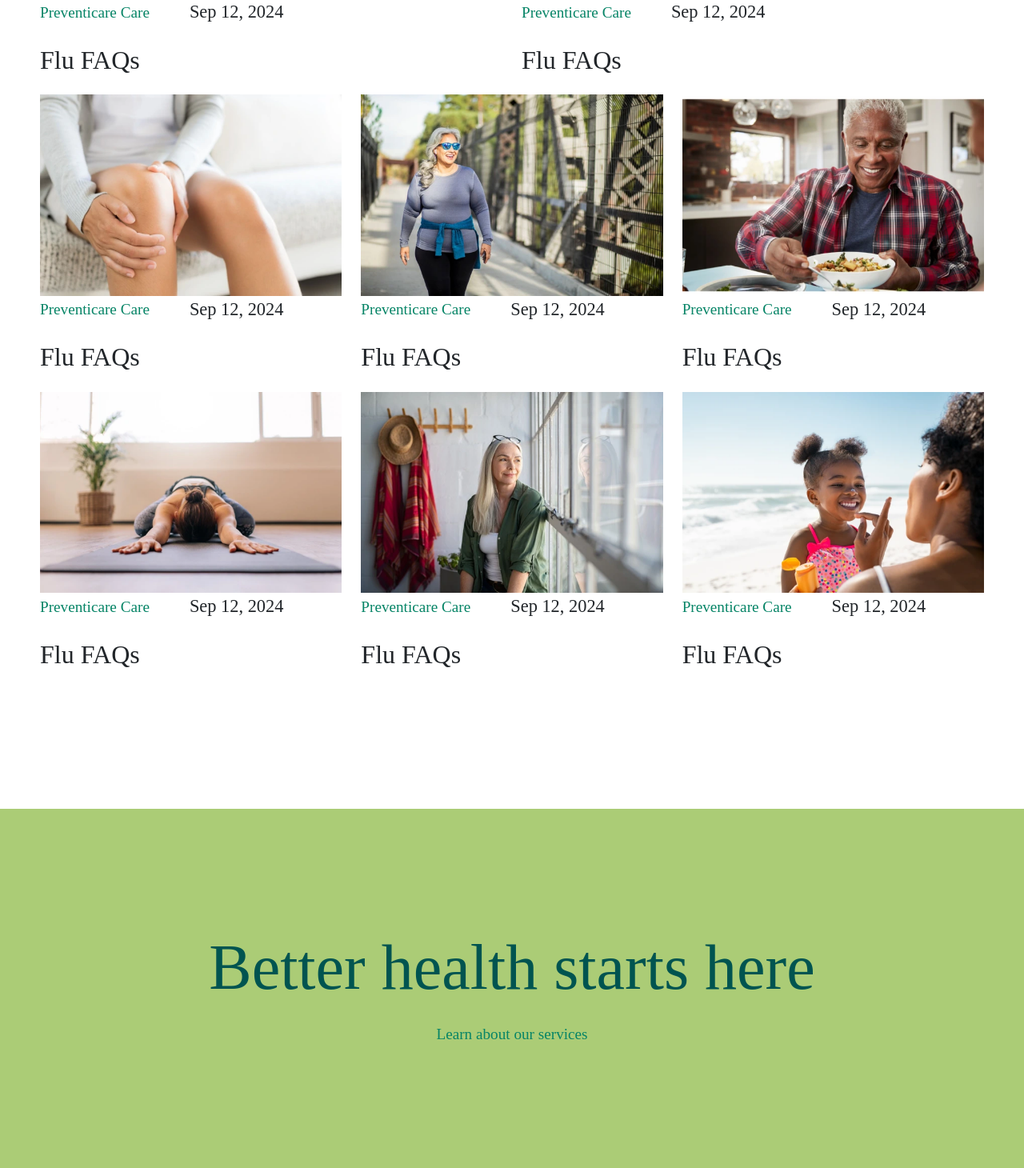
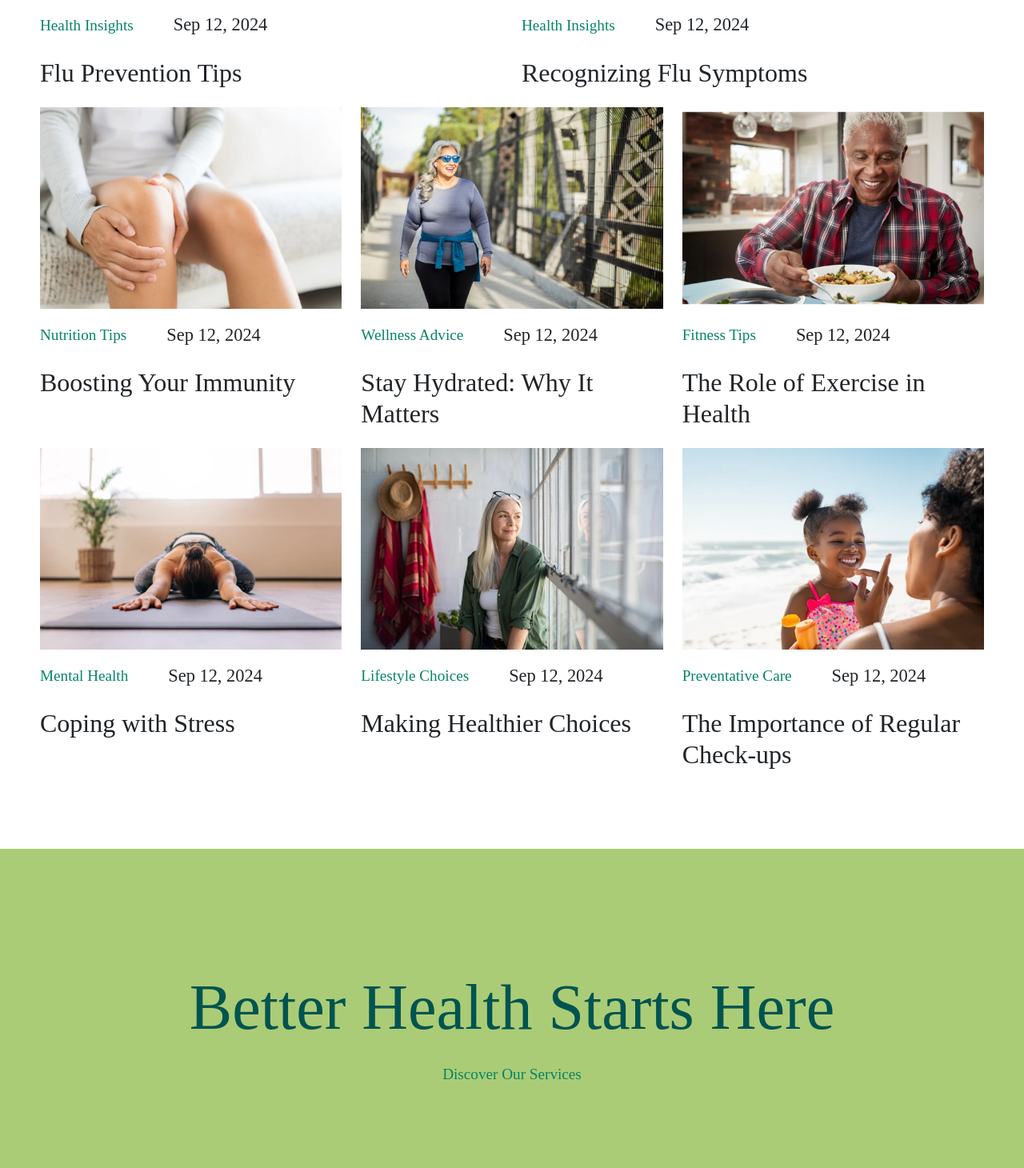
Before and after one commit to LinoKhan1/healthcare, a React (Vite) app: page /blogs in a window 1280 px wide. Shown: the part 830-2290 px from the top of the page at 80% size. Built offline with nearby package versions, Linux system fonts and the light colour scheme; a web font is replaced by a local one.

Commit message:
feat(blog-page): optimized code and added media queries

```diff
--- a/src/pages/blog/Blog.jsx
+++ b/src/pages/blog/Blog.jsx
@@ -1,4 +1,7 @@
+// React
 import React from "react";
+
+// Assets
 import Blog_img1 from '../../assets/images/Blog_img1.webp';
 import Blog_img2 from '../../assets/images/Blog_img2.webp';
 import Blog_img3 from '../../assets/images/Blog_img3.webp';
@@ -10,160 +13,82 @@ import Blog_img8 from '../../assets/images/Blog_img8.webp';
 import Blog_img9 from '../../assets/images/Blog_img9.webp';
 import Blog_img10 from '../../assets/images/Blog_img10.webp';
 import Blog_img11 from '../../assets/images/Blog_img11.webp';
+
+// CSS & Styles
 import './blog.scss';
 
+const blogEntries = [
+    { img: Blog_img1, title: "Flu Prevention Tips", subtitle: "Health Insights", date: "Sep 12, 2024", alt: "Health tips for flu season" },
+    { img: Blog_img3, title: "Recognizing Flu Symptoms", subtitle: "Health Insights", date: "Sep 12, 2024", alt: "Understanding flu symptoms" },
+    { img: Blog_img2, title: "Boosting Your Immunity", subtitle: "Nutrition Tips", date: "Sep 12, 2024", alt: "Nutrition for a strong immune system" },
+    { img: Blog_img4, title: "Stay Hydrated: Why It Matters", subtitle: "Wellness Advice", date: "Sep 12, 2024", alt: "Importance of hydration" },
+    { img: Blog_img5, title: "The Role of Exercise in Health", subtitle: "Fitness Tips", date: "Sep 12, 2024", alt: "Exercise and health" },
+    { img: Blog_img6, title: "Coping with Stress", subtitle: "Mental Health", date: "Sep 12, 2024", alt: "Mental health awareness" },
+    { img: Blog_img7, title: "Making Healthier Choices", subtitle: "Lifestyle Choices", date: "Sep 12, 2024", alt: "Healthy lifestyle tips" },
+    { img: Blog_img8, title: "The Importance of Regular Check-ups", subtitle: "Preventative Care", date: "Sep 12, 2024", alt: "Routine check-ups" },
+    { img: Blog_img9, title: "Latest in Healthcare Technology", subtitle: "Health Innovations", date: "Sep 12, 2024", alt: "Advancements in healthcare" },
+    { img: Blog_img10, title: "Engaging in Community Health", subtitle: "Community Care", date: "Sep 12, 2024", alt: "Community health initiatives" },
+    { img: Blog_img11, title: "Join Our Wellness Initiatives", subtitle: "Wellness Programs", date: "Sep 12, 2024", alt: "Healthy lifestyle programs" },
+];
 
-
+// Reusable Blog Entry Component
+const BlogEntry = ({ img, title, subtitle, date, alt }) => (
+    <div className="col col-general">
+        <img className="img-fluid" src={img} alt={alt} loading="lazy" />
+        <span>
+            <h3>{subtitle}</h3>
+            <p>{date}</p>
+        </span>
+        <h2>{title}</h2>
+    </div>
+);
 
 const Blog = () => {
-
     return (
-        <>
         <div className="blog-page">
             <div className="main">
                 {/* Hero Section */}
                 <div className="hero-section">
                     <section className="section">
-                            <h1>
-                                Blog
-                            </h1>
+                        <h1>Our Blog</h1>
                     </section>
                 </div>
-
 
                 {/* Blogs Section */}
                 <div className="blog-section">
                     <section className="section">
-                            <div className="row">
-                                <div className="col">
-                                    <img className="img-fluid" src={Blog_img1} alt="" />
-                                    <span>
-                                        <h3>Preventicare Care</h3>
-                                        <p>Sep 12, 2024</p>
-                                    </span>
-                                    <h2>Flu FAQs</h2>
-
-
+                        <div className="row row-general">
+                            {blogEntries.slice(0, 2).map((entry, index) => (
+                                <BlogEntry key={index} {...entry} />
+                            ))}
                         </div>
-                                <div className="col">
-                                    <img className="img-fluid" src={Blog_img3} alt="" />
-                                    <span>
-                                        <h3>Preventicare Care</h3>
-                                        <p>Sep 12, 2024</p>
-                                    </span>
-                                    <h2>Flu FAQs</h2>
-
+                        <div className="row row-general">
+                            {blogEntries.slice(2, 5).map((entry, index) => (
+                                <BlogEntry key={index + 2} {...entry} />
+                            ))}
                         </div>
-                            </div>
-                            <div className="row">
-                                <div className="col">
-                                    <img className="img-fluid" src={Blog_img2} alt="" />
-                                    <span>
-                                        <h3>Preventicare Care</h3>
-                                        <p>Sep 12, 2024</p>
-                                    </span>
-                                    <h2>Flu FAQs</h2>
-
-                                </div>
-                                <div className="col">
-                                    <img className="img-fluid" src={Blog_img4} alt="" />
-                                    <span>
-                                        <h3>Preventicare Care</h3>
-                                        <p>Sep 12, 2024</p>
-                                    </span>
-                                    <h2>Flu FAQs</h2>
-
-                                </div>
-                                <div className="col">
-                                    <img className="img-fluid" src={Blog_img5} alt="" />
-                                    <span>
-                                        <h3>Preventicare Care</h3>
-                                        <p>Sep 12, 2024</p>
-                                    </span>
-                                    <h2>Flu FAQs</h2>
-
-                                </div>
-                            </div>
-                            <div className="row">
-                                <div className="col">
-                                    <img className="img-fluid" src={Blog_img6} alt="" />
-                                    <span>
-                                        <h3>Preventicare Care</h3>
-                                        <p>Sep 12, 2024</p>
-                                    </span>
-                                    <h2>Flu FAQs</h2>
-
-                                </div>
-                                <div className="col">
-                                    <img className="img-fluid" src={Blog_img7} alt="" />
-                                    <span>
-                                        <h3>Preventicare Care</h3>
-                                        <p>Sep 12, 2024</p>
-                                    </span>
-                                    <h2>Flu FAQs</h2>
-
-                                </div>
-                                <div className="col">
-                                    <img className="img-fluid" src={Blog_img8} alt="" />
-                                    <span>
-                                        <h3>Preventicare Care</h3>
-                                        <p>Sep 12, 2024</p>
-                                    </span>
-                                    <h2>Flu FAQs</h2>
-
-                                </div>
+                        <div className="row row-general">
+                            {blogEntries.slice(5, 8).map((entry, index) => (
+                                <BlogEntry key={index + 5} {...entry} />
+                            ))}
                         </div>
                     </section>
 
                     <div className="row services-section">
-                            <h1 className="display-1">Better health starts here</h1>
-                            <h3>Learn about our services</h3>
+                        <h1 className="display-1">Better Health Starts Here</h1>
+                        <h3>Discover Our Services</h3>
                     </div>
                     <section className="section">
-                            <div className="row">
-                                <div className="col">
-                                    <img className="img-fluid" src={Blog_img9} alt="" />
-                                    <span>
-                                        <h3>Preventicare Care</h3>
-                                        <p>Sep 12, 2024</p>
-                                    </span>
-                                    <h2>Flu FAQs</h2>
-
+                        <div className="row row-general">
+                            {blogEntries.slice(8).map((entry, index) => (
+                                <BlogEntry key={index + 8} {...entry} />
+                            ))}
                         </div>
-                                <div className="col">
-                                    <img className="img-fluid" src={Blog_img10} alt="" />
-                                    <span>
-                                        <h3>Preventicare Care</h3>
-                                        <p>Sep 12, 2024</p>
-                                    </span>
-                                    <h2>Flu FAQs</h2>
-
-                                </div>
-                                <div className="col">
-                                    <img className="img-fluid" src={Blog_img11} alt="" />
-                                    <span>
-                                        <h3>Preventicare Care</h3>
-                                        <p>Sep 12, 2024</p>
-                                    </span>
-                                    <h2>Flu FAQs</h2>
-
-                                </div>
-
-
-
-                            </div>
-
-
                     </section>
-
-
-
                 </div>
             </div>
         </div>
-        </>
     );
-
 }
 
 export default Blog;
--- a/src/pages/blog/blog.scss
+++ b/src/pages/blog/blog.scss
@@ -1,35 +1,59 @@
-// blog.scss
+// Variables
+$primary-color: #005450;
+$secondary-color: #abcc76;
+$hero-font-size-large: 6rem;
+$hero-font-size-small: 4rem;
+$span-margin-left: 50px;
+$col-margin-top: 16px;
+$section-padding: 150px 0;
+
+// Mixins (if needed in the future)
+@mixin center-text {
+    text-align: center;
+}
 
 // Hero Section
-.blog-page{
-    .hero-section{
-        text-align: center;
-        color: #005450;
-        h1{
-            font-size: 6rem;
+.blog-page {
+    .hero-section {
+        @include center-text;
+        color: $primary-color;
+
+        h1 {
+            font-size: $hero-font-size-large;
+        }
+    }
+
+    // Blog Section
+    .blog-section {
+        .col {
+            span {
+                display: flex;
+                align-items: center;
+                margin-top: $col-margin-top;
+
+                p {
+                    margin-left: $span-margin-left;
+                }
+            }
+        }
+
+        .services-section {
+            background-color: $secondary-color;
+            color: $primary-color;
+            padding: $section-padding;
+            margin: 0;
+            @include center-text;
         }
     }
 }
 
-// Blog section
-.blog-section{
-
-    .col{
-        span{
-            display: flex;
-            align-items: center;
-            p{
-                margin-left: 50px;
+// Media Queries
+@media only screen and (max-width: 768px) {
+    .blog-page {
+        .hero-section {
+            h1 {
+                font-size: $hero-font-size-small;
             }
         }
     }
-    .services-section{
-        background-color: #abcc76;
-        color: #005450;
-        padding: 150px 0;
-        margin: 75px 0;
-        text-align: center;
-    }
-
-
 }
```
Lines whose indentation alone changed are shown as unchanged.
